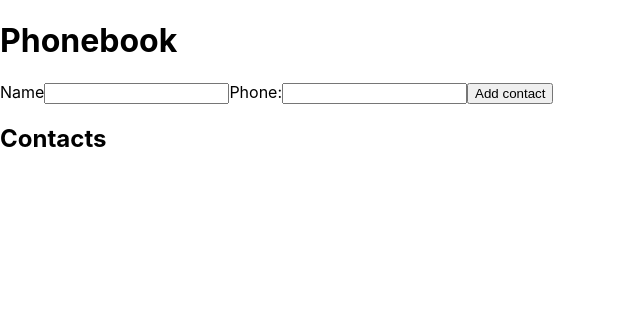
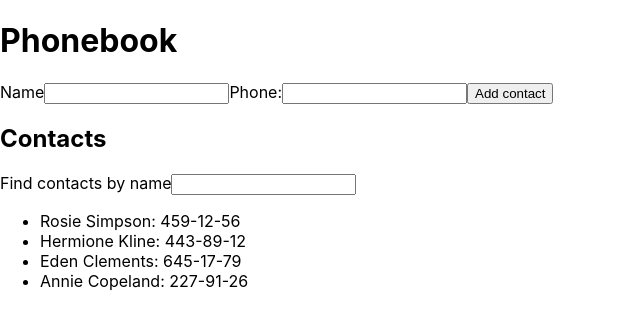
Before and after one commit to alex-neveroff/goit-react-hw-02-phonebook, a React (Create React App) app: page / in a window 1280 px wide. Shown: the top 328 px of the page, without its empty margins (0-640 px from the left). Built offline with nearby package versions, Linux system fonts and the light colour scheme.

Commit message:
Step 3 - Contact's filter

```diff
--- a/src/components/App/App.jsx
+++ b/src/components/App/App.jsx
@@ -3,7 +3,13 @@
 
 class App extends Component {
   state = {
-    contacts: [],
+    contacts: [
+      { id: 'id-1', name: 'Rosie Simpson', number: '459-12-56' },
+      { id: 'id-2', name: 'Hermione Kline', number: '443-89-12' },
+      { id: 'id-3', name: 'Eden Clements', number: '645-17-79' },
+      { id: 'id-4', name: 'Annie Copeland', number: '227-91-26' },
+    ],
+    filter: '',
     name: '',
     number: '',
   };
@@ -25,15 +31,20 @@
     }));
   };
 
-  reset = () => {
-    this.setState({ name: '' });
+  handleFilter = event => {
+    this.setState({ filter: event.currentTarget.value });
   };
 
   inputNameId = nanoid();
   inputPhoneId = nanoid();
 
   render() {
-    const { contacts } = this.state;
+    const { contacts, filter } = this.state;
+    const filtredContacts = contacts.filter(contact => {
+      const lowerName = contact.name.toLowerCase();
+      const lowerFolter = filter.toLowerCase();
+      return lowerName.includes(lowerFolter);
+    });
     return (
       <>
         <h1>Phonebook</h1>
@@ -65,8 +76,17 @@
           <button type="submit">Add contact</button>
         </form>
         <h2>Contacts</h2>
+        <label htmlFor="filter-field">
+          Find contacts by name
+          <input
+            id="filter-field"
+            type="text"
+            value={filter}
+            onChange={this.handleFilter}
+          />
+        </label>
         <ul>
-          {contacts.map(({ id, name, number }) => (
+          {filtredContacts.map(({ id, name, number }) => (
             <li key={id} id={id} name={name} number={number}>
               {name}: {number}
             </li>
```
